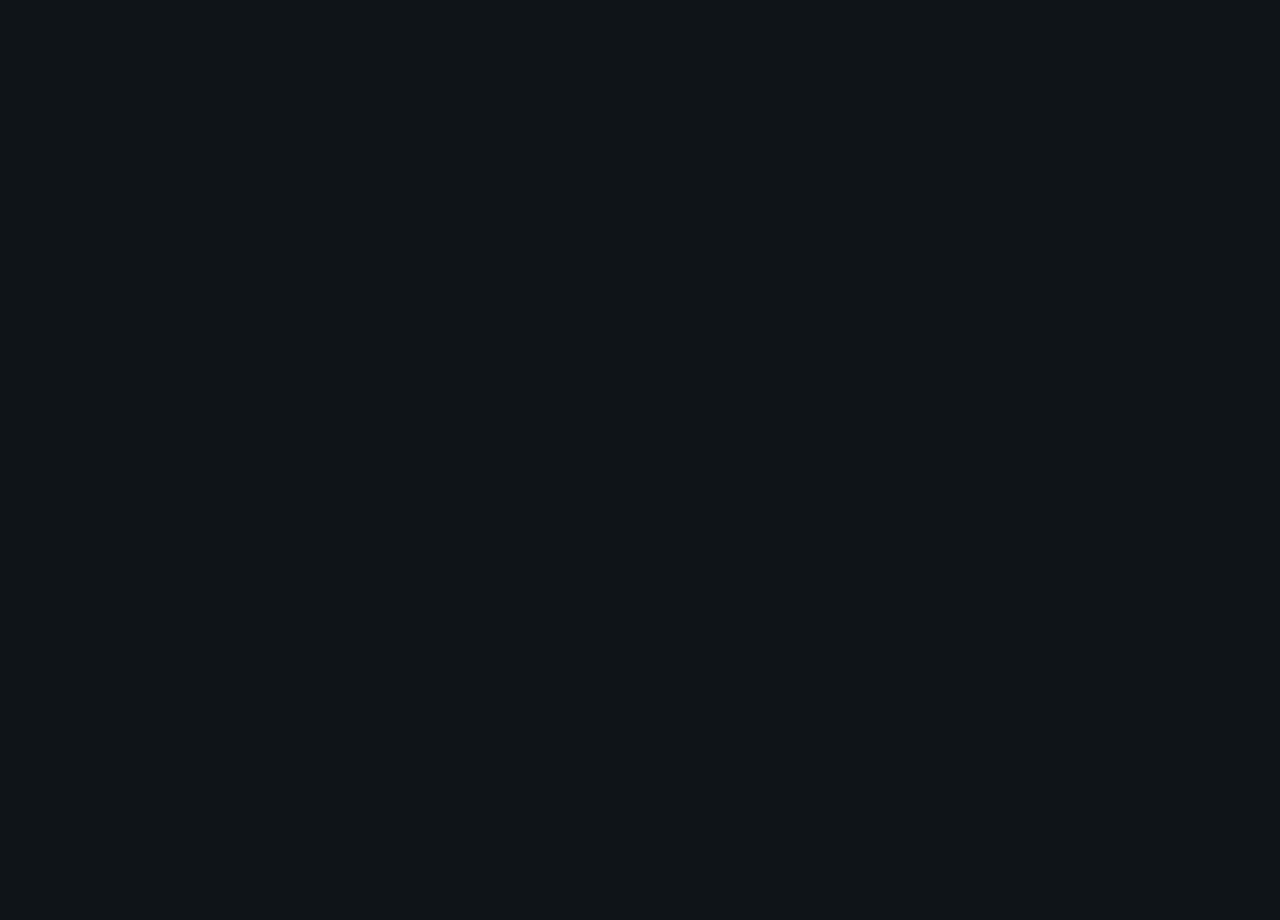
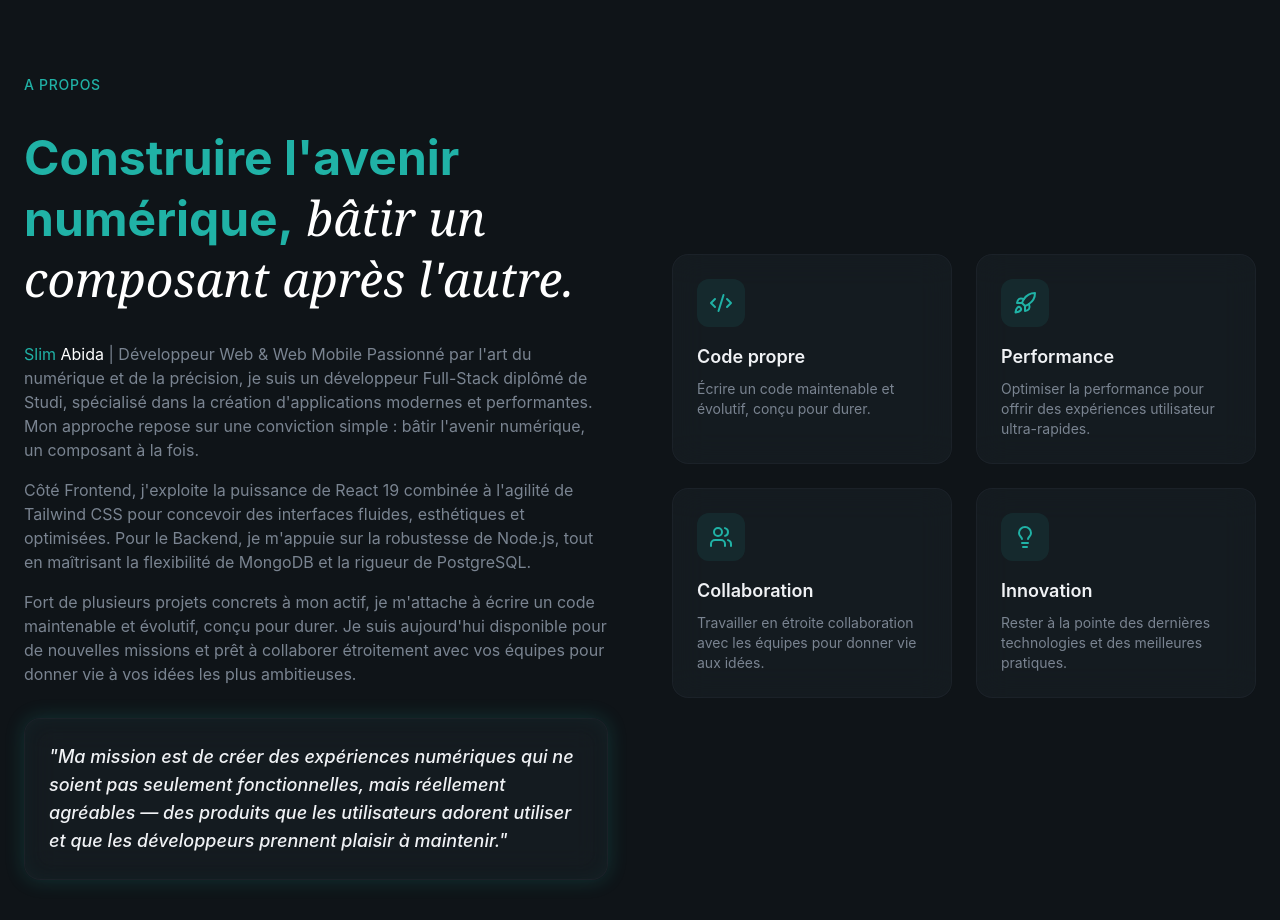
Before and after one commit to Slim-coder20/Dev_Personal_Portfolio, a React (Vite) app: page / in a window 1280 px wide. Shown: the part 1380-2300 px from the top of the page. Before the commit the page ends 1324 px from the top, so only its background shows below. Built offline with nearby package versions, Linux system fonts and the light colour scheme.

Commit message:
Feat: creation de la section about desktop et mobile

```diff
--- a/src/layout/Navbar.jsx
+++ b/src/layout/Navbar.jsx
@@ -82,12 +82,13 @@
               <a
                 href={link.href}
                 key={index}
+                onClick={() => setIsMobileMenuOpen(false)}
                 className="text-lg text-muted-foreground hover:text-foreground py-2"
               >
                 {link.label}
               </a>
             ))}
-            <Button>Contacter Moi</Button>
+            <Button onClick={() => setIsMobileMenuOpen(false)}>Contacter Moi</Button>
           </div>
         </div>
       )}
--- a/src/section/About.jsx
+++ b/src/section/About.jsx
@@ -1,7 +1,108 @@
 import React from 'react'
+import { Code2, Lightbulb, Rocket, Users } from "lucide-react";
+
+// Création d'un tableaux d'objets pour la partie de A propos pour l'affichage des points fort du profile //
+const highlights = [
+  {
+    icon: Code2,
+    title: "Code propre",
+    description: "Écrire un code maintenable et évolutif, conçu pour durer.",
+  },
+  {
+    icon: Rocket,
+    title: "Performance",
+    description:
+      "Optimiser la performance pour offrir des expériences utilisateur ultra-rapides.",
+  },
+  {
+    icon: Users,
+    title: "Collaboration",
+    description:
+      "Travailler en étroite collaboration avec les équipes pour donner vie aux idées.",
+  },
+  {
+    icon: Lightbulb,
+    title: "Innovation",
+    description:
+      "Rester à la pointe des dernières technologies et des meilleures pratiques.",
+  },
+];
 
 export const About = () => {
   return (
-    <section></section>
-  )
+    <section id="about" className="py-32 relative overflow-hidden">
+      <div className="conatainer mx-auto px-6 relative z-10">
+        <div className="grid lg:grid-cols-2 gap-16 items-center">
+          {/* Left Column  */}
+          <div className="space-y-8">
+            <div className="animate-fade-in ">
+              <span className="text-secondary-foreground text-sm font-medium tracking-wider uppercase">
+                A propos{" "}
+              </span>
+            </div>
+            <h2 className="text-4xl md:text-5xl font-bold leading-tight animate-fade-in animation-delay-100 text-secondary-foreground">
+              Construire l'avenir numérique,
+              <span className="font-serif italic font-normal text-white">
+                {" "}
+                bâtir un composant après l'autre.
+              </span>
+            </h2>
+            <div className="space-y-4 text-muted-foreground animate-fade-in animation-delay-200">
+              <p>
+                <span className="text-primary">
+                  Slim <span className="text-white">Abida</span>
+                </span>{" "}
+                | Développeur Web & Web Mobile Passionné par l'art du numérique
+                et de la précision, je suis un développeur Full-Stack diplômé de
+                Studi, spécialisé dans la création d'applications modernes et
+                performantes. Mon approche repose sur une conviction simple :
+                bâtir l'avenir numérique, un composant à la fois.
+              </p>
+              <p>
+                Côté Frontend, j'exploite la puissance de React 19 combinée à
+                l'agilité de Tailwind CSS pour concevoir des interfaces fluides,
+                esthétiques et optimisées. Pour le Backend, je m'appuie sur la
+                robustesse de Node.js, tout en maîtrisant la flexibilité de
+                MongoDB et la rigueur de PostgreSQL.
+              </p>
+              <p>
+                Fort de plusieurs projets concrets à mon actif, je m'attache à
+                écrire un code maintenable et évolutif, conçu pour durer. Je
+                suis aujourd'hui disponible pour de nouvelles missions et prêt à
+                collaborer étroitement avec vos équipes pour donner vie à vos
+                idées les plus ambitieuses.
+              </p>
+            </div>
+            <div className="glass rounded-2xl p-6 glow-border animate-fade-in animation-delay-300">
+              <p className="text-lg font-medium italic text-foreground">
+                "Ma mission est de créer des expériences numériques qui ne
+                soient pas seulement fonctionnelles, mais réellement agréables —
+                des produits que les utilisateurs adorent utiliser et que les
+                développeurs prennent plaisir à maintenir."
+              </p>
+            </div>
+          </div>
+
+          {/* Right Column - Hilights */}
+          <div className="grid sm:grid-cols-2 gap-6">
+            {highlights.map((item, idx) => (
+              <div
+                key={idx}
+                className="glass p-6 rounded-2xl animate-fade-in"
+                style={{ animationDelay: `${(idx + 1) * 100}ms` }}
+              >
+                <div className="w-12 h-12 rounded-xl bg-primary/10 flex items-center justify-center mb-4 hover:bg-primary/20">
+                  <item.icon className="w-6 h-6 text-primary" />
+                </div>
+                <h3 className="text-lg font-semibold mb-2">{item.title}</h3>
+                <p className="text-sm text-muted-foreground">
+                  {item.description}
+                </p>
+              </div>
+            ))}
+          </div>
+        </div>
+      </div>
+    </section>
+  );
 }
```
